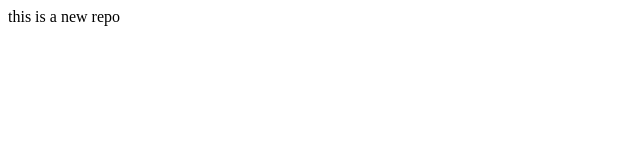
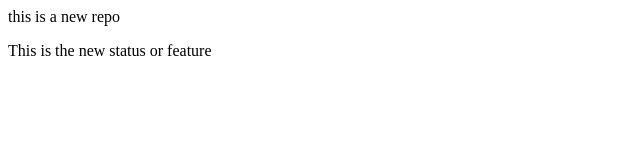
Before and after one commit to Riishikaaa651/localrepository, a plain HTML site: page index.html in a window 1280 px wide. Shown: the whole page, without its empty margins (0-640 px from the left). Drawn offline with Linux system fonts and the light colour scheme.

Commit message:
new feature added

```diff
--- a/index.html
+++ b/index.html
@@ -1 +1,2 @@
 <p>this is a new repo</p>
+<p>This is the new status or feature</p>
```
